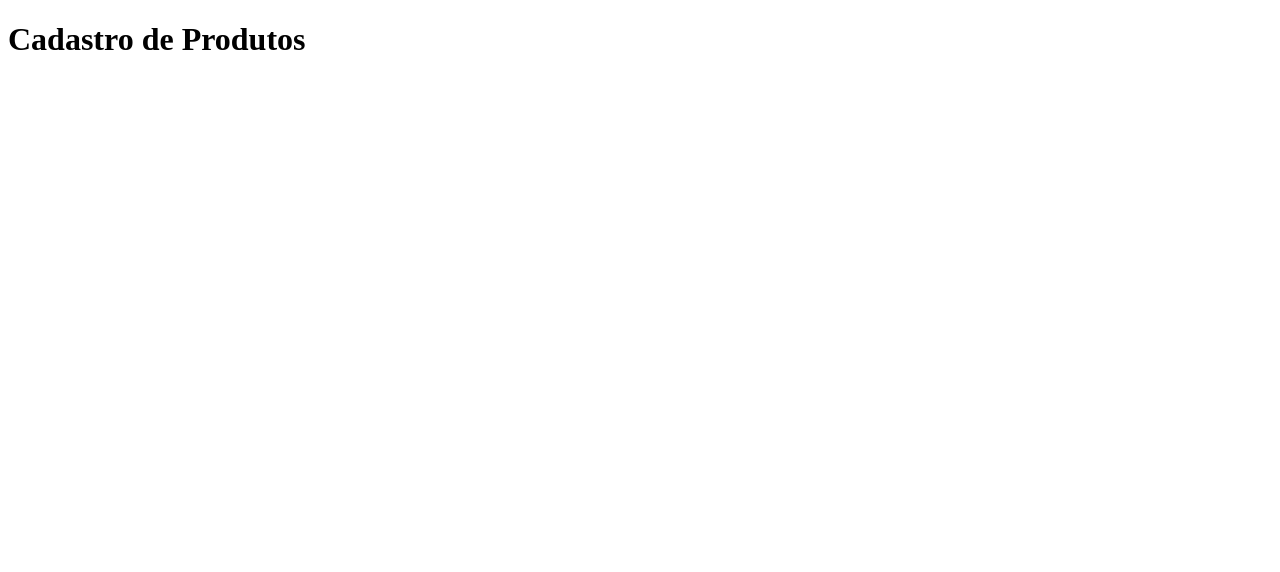
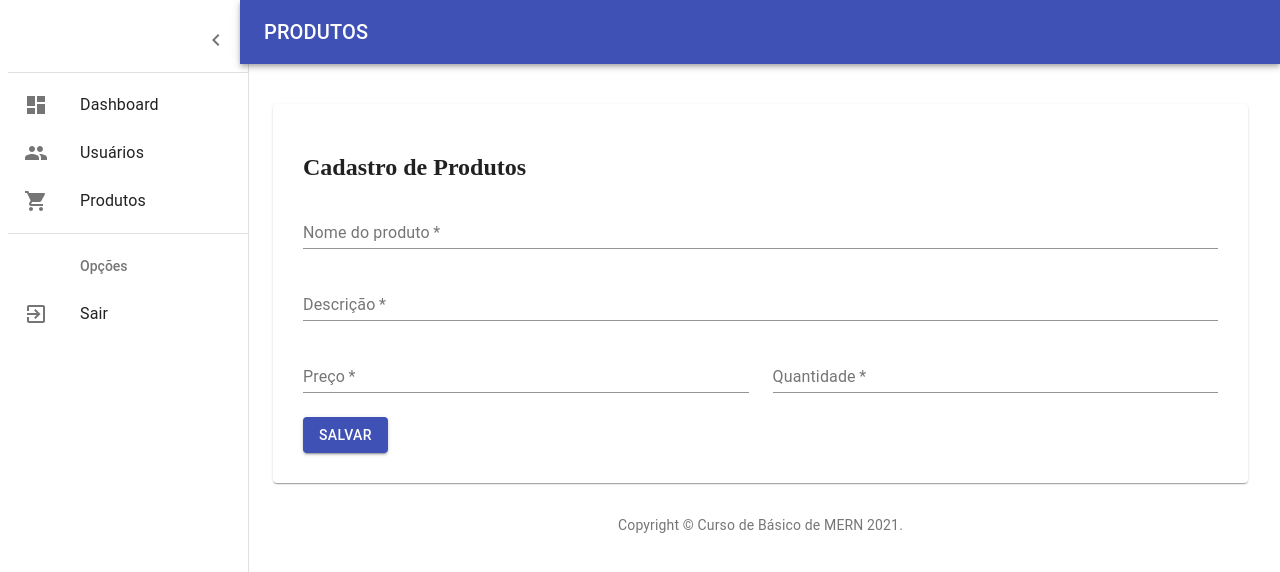
Before and after one commit to KeylaneSilva/MERN, a React (Create React App) app in the folder client/: page /admin/produtos/cadastrar in a window 1280 px wide. Shown: the top 572 px of the page. Built offline with nearby package versions, Linux system fonts and the light colour scheme.

Commit message:
cad clientes

```diff
--- a/client/src/pages/admin/produtos/produtos.cadastrar.js
+++ b/client/src/pages/admin/produtos/produtos.cadastrar.js
@@ -1,7 +1,141 @@
-import React from "react";
+import React, {useState} from 'react';
+import clsx from 'clsx';
+import { makeStyles } from '@material-ui/core/styles';
 
-export default function ProdutosCadastrar() {
+import Box from '@material-ui/core/Box';
+import Container from '@material-ui/core/Container';
+import Grid from '@material-ui/core/Grid';
+import TextField from '@material-ui/core/TextField';
+import Paper from '@material-ui/core/Paper';
+import InputLabel from '@material-ui/core/InputLabel';
+import MenuItem from '@material-ui/core/MenuItem';
+import FormControl from '@material-ui/core/FormControl';
+import Select from '@material-ui/core/Select';
+import Button from '@material-ui/core/Button';
+
+import MenuAdmin from '../../../components/menu-admin';
+import Footer from '../../../components/footer-admim';
+import api from '../../../services/api';
+
+const useStyles = makeStyles((theme) => ({
+  root: {display: 'flex',},
+  appBarSpacer: theme.mixins.toolbar,
+  content: {flexGrow: 1,height: '100vh',overflow: 'auto',},
+  container: {paddingTop: theme.spacing(4),paddingBottom: theme.spacing(4),},
+  paper: {padding: 30,display: 'flex',overflow: 'auto',flexDirection: 'column',},
+  fixedHeight: {height: 240,},
+  formControl:{width: '100%'}
+}));
+
+export default function ProdutoCadastrar() {
+
+  const classes = useStyles();
+
+  const [nome, setNome] = useState('');
+  const [descricao, setDescricao] = useState('');
+  const [preco, setPreco] = useState('');
+  const [quantidade, setQuantidade] = useState('');
+
+  async function handleSubmit(){
+    const data = {
+      nome_produto: nome,
+      descricao_produto: descricao,
+      preco_produto: preco,
+      qtd_produto: quantidade
+    }
+      //api
+      if(nome!= '' && descricao!='' && preco !='' && quantidade!=''){
+        const response = await api.post('/api/produtos', data);
+
+        if(response.status == 200){
+          window.location.href="/admin/produtos"
+        }else{
+          alert('Erro ao cadastrar o produto!');
+        }
+      }else{
+        alert('Por favor, preencha todos os campos');
+
+      }
+  }
+
   return (
-    <div><h1>Cadastro de Produtos</h1></div>
+    <div className={classes.root}>
+    <MenuAdmin title={'PRODUTOS'}/>
+      <main className={classes.content}>
+        <div className={classes.appBarSpacer} />
+        <Container maxWidth="lg" className={classes.container}>
+          <Grid container spacing={3}>
+            <Grid item sm={12}>
+              <Paper className={classes.paper}>
+                <h2>Cadastro de Produtos</h2>
+                <Grid container spacing={3}>
+                  <Grid item xs={12} sm={12}>
+                    <TextField
+                      required
+                      id="nome"
+                      name="nome"
+                      label="Nome do produto"
+                      fullWidth
+                      autoComplete="given-name"
+                      value={nome}
+                      onChange={e => setNome(e.target.value)}
+                    />
+                  </Grid>
+                  <Grid item xs={12} sm={12}>
+                    <TextField
+                      required
+                      type="text"
+                      id="descricao"
+                      name="descricao"
+                      label="Descrição"
+                      fullWidth
+                      autoComplete="family-name"
+                      value={descricao}
+                      onChange={e => setDescricao(e.target.value)}
+                    />
+                  </Grid>
+                  <Grid item xs={12} sm={6}>
+                  <TextField
+                      required
+                      type="number"
+                      id="preco"
+                      name="preco"
+                      label="Preço"
+                      fullWidth
+                      autoComplete="family-name"
+                      value={preco}
+                      onChange={e => setPreco(e.target.value)}
+                    />
+                  </Grid>
+                  <Grid item xs={12} sm={6}>
+                    <TextField
+                      required
+                      type="number"
+                      id="quantidade"
+                      name="quant_Preco"
+                      label="Quantidade"
+                      fullWidth
+                      autoComplete="family-name"
+                      value={quantidade}
+                      onChange={e => setQuantidade(e.target.value)}
+                    />
+                  </Grid>
+                  <Grid item sx={12} sm={12}>
+                    <Button variant="contained"
+                    onClick={handleSubmit}
+                    color="primary">
+                      Salvar
+                    </Button>
+                  </Grid>
+                </Grid>
+              </Paper>
+            </Grid>
+          </Grid>
+          <Box pt={4}>
+            <Footer />
+          </Box>
+        </Container>
+      </main>
+    </div>
   );
 }
```
